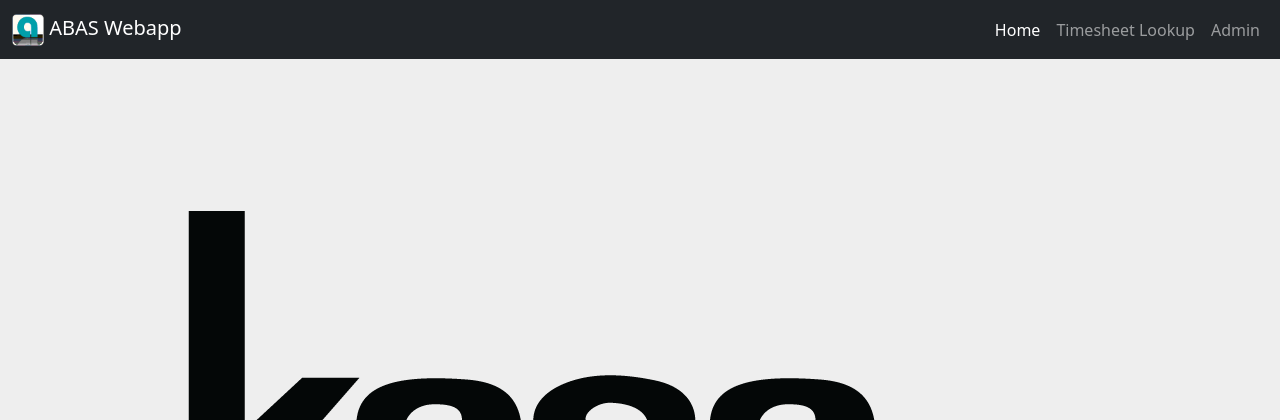
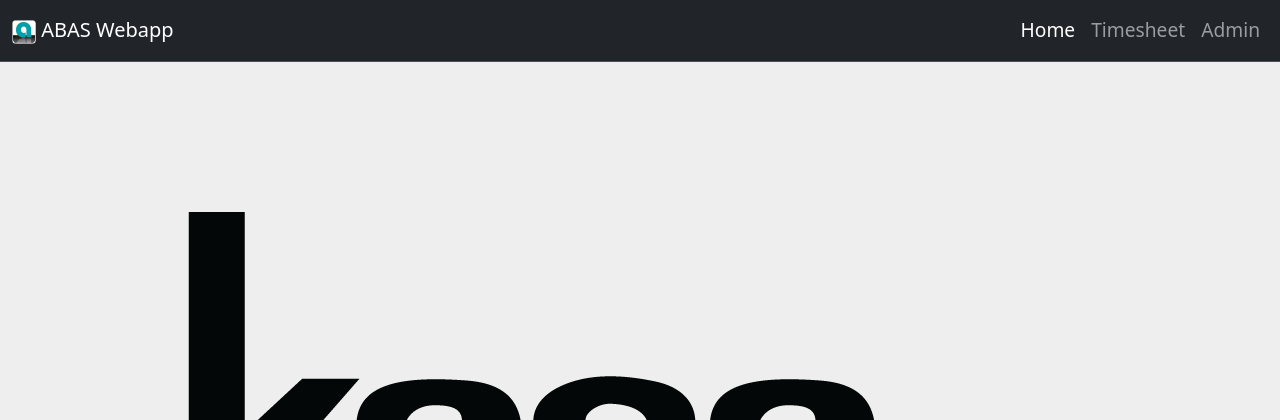
Before and after one commit to KasaCompaniesIT/abaswebapp, a Flask app: page / in a window 1280 px wide. Shown: the top 420 px of the page. Run offline with Flask 3, Linux system fonts and the light colour scheme; parts of the project's set-up code (start-up, migrations or seed data) failed here and were passed over.

Commit message:
theme updates

```diff
--- a/static/style.css
+++ b/static/style.css
@@ -23,11 +23,12 @@ body { margin: 0 0; background: white;}
 h1 { font-family: serif; color: #377ba8; margin: 1rem 0; }
 a { color: #377ba8; }
 hr { border: none; border-top: 1px solid lightgray; }
-nav { display: flex; align-items: center; padding: 0 0.5rem; }
+nav { display: flex; align-items: center; padding: 0 1rem; }
 nav h1 { flex: auto; margin: 0; }
 nav h1 a { text-decoration: none; padding: 0.25rem 0.5rem; }
 nav ul  { display: flex; list-style: none; margin: 0; padding: 0; }
 nav ul li a, nav ul li span, header .action { display: block; padding: 0.5rem;}
+.navbar-nav { font-size: larger;}
 .content { padding: 0 1rem 1rem;}
 /* .content > header { border-bottom: 1px solid lightgray; display: flex; align-items: flex-end; } */
 /* .content > header h2 h4 { flex: auto; margin: 1rem 0; } */
--- a/templates/base.html
+++ b/templates/base.html
@@ -1,4 +1,5 @@
 <!doctype html>
+<html lang="en">
 <head>
     <title>{% block title %}{% endblock %} - Abas WebApp</title>
     <link rel="stylesheet" href="{{ url_for('static', filename='style.css') }}">
@@ -9,24 +10,22 @@
 </head>
 
 <body>
-  <nav class="navbar navbar-expand-lg navbar-dark bg-dark">
+  <nav class="navbar navbar-expand-lg bg-dark border-bottom border-body" data-bs-theme="dark">
     <div class="container-fluid">
         <a href="/" class="navbar-brand">
-          <img src="/static/images/abas.png" alt="Logo" width="32" height="32" class="d-inline-block align-text-top">
+          <img src="/static/images/abas.png" alt="Logo" width="24" height="24" class="d-inline-block align-text-center">
           ABAS Webapp
         </a>
         <div class="navbar-text">
-          <header>
             {% block header %}{% endblock %}
-          </header>
         </div>
         <button type="button" class="navbar-toggler" data-bs-toggle="collapse" data-bs-target="#navbarCollapse">
             <span class="navbar-toggler-icon"></span>
         </button>
         <div class="collapse navbar-collapse" id="navbarCollapse">
             <div class="navbar-nav ms-auto">
-              <a href="{{ url_for('home') }}" class="nav-item nav-link {% block nav_home %}{% endblock %}">Home</a>
-              <a href="{{ url_for('timesheet.lookup') }}" class="nav-item nav-link {% block nav_timesheet %}{% endblock %}">Timesheet Lookup</a>
+              <a href="{{ url_for('home') }}" class="nav-item nav-link {% block nav_home %}{% endblock %} .fs-4">Home</a>
+              <a href="{{ url_for('timesheet.lookup') }}" class="nav-item nav-link {% block nav_timesheet %}{% endblock %}">Timesheet</a>
               {% if g.user %}
               <a href="{{ url_for('admin.index') }}" class="nav-item nav-link {% block nav_admin %}{% endblock %}">Admin</a>
               <a href="{{ url_for('auth.logout') }}" class="nav-item nav-link">Logout</a>
@@ -52,3 +51,4 @@
 </body>
 
 <script src="https://cdn.jsdelivr.net/npm/bootstrap@5.3.3/dist/js/bootstrap.bundle.min.js" integrity="sha384-YvpcrYf0tY3lHB60NNkmXc5s9fDVZLESaAA55NDzOxhy9GkcIdslK1eN7N6jIeHz" crossorigin="anonymous"></script>
+</html>
```
